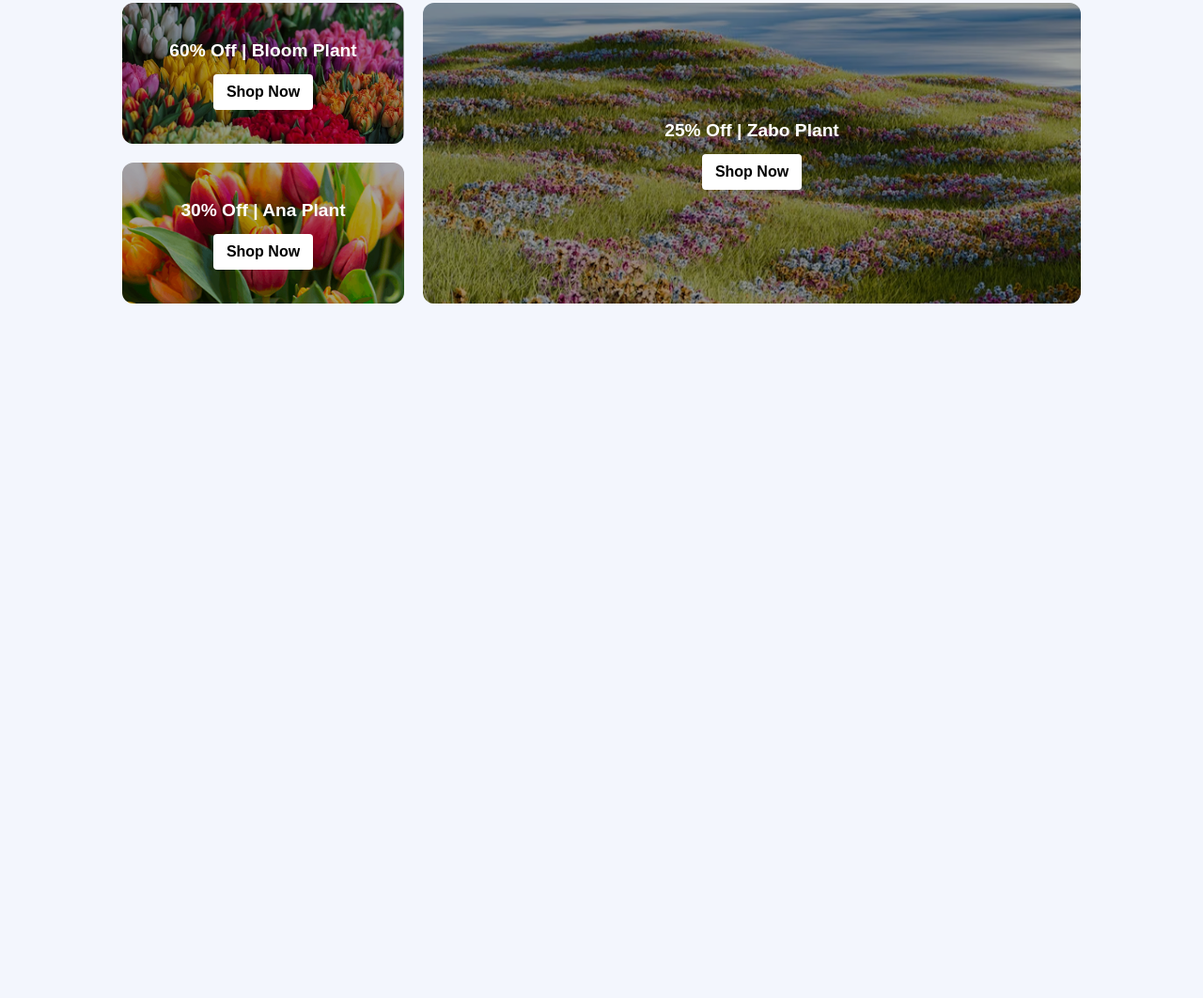
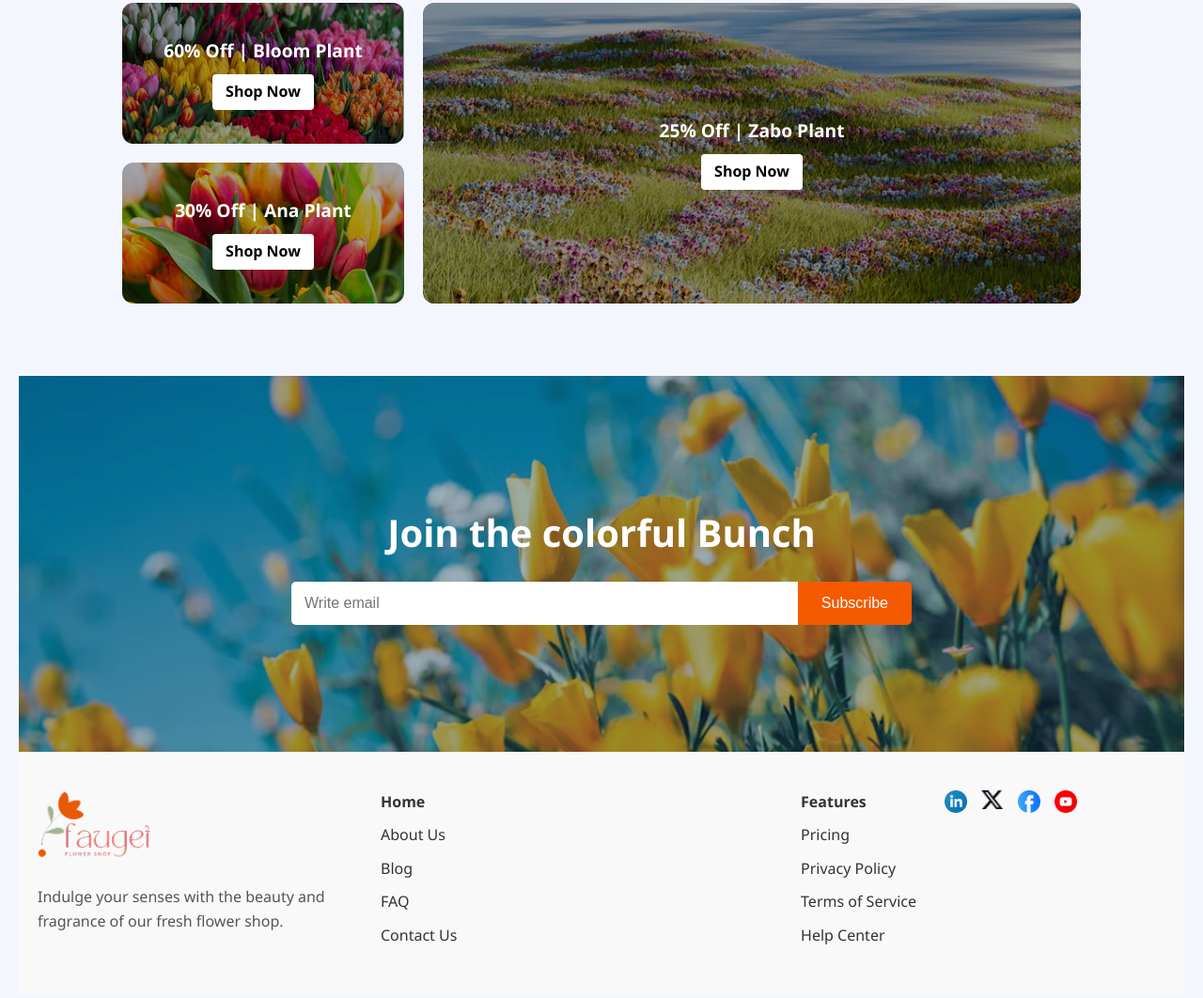
Before and after one commit to rijoyannahid/Second-Assignment, a plain HTML site: page index.html in a window 1280 px wide. Shown: the part 2865-3927 px from the top of the page at 94% size. Before the commit the page ends 3285 px from the top, so only its background shows below. Drawn offline with Linux system fonts and the light colour scheme.

Commit message:
add Email and footer part

```diff
--- a/index.html
+++ b/index.html
@@ -186,3 +186,52 @@
   <br>
   <br>
   <br>
+
+
+   <!-- Email part -->
+
+   <section class="subscribe">
+    <div class="subscribe-overlay">
+      <h2>Join the colorful Bunch</h2>
+      <form class="subscribe-form">
+        <input type="email" placeholder="Write email" required>
+        <button type="submit">Subscribe</button>
+      </form>
+    </div>
+  </section>
+
+  <!--  Footer part -->
+  <footer class="footer">
+    <div class="footer-container">
+      <div class="footer-left">
+        <img src="assets/logo.png" alt="Logo" class="footer-logo" />
+        <p>Indulge your senses with the beauty and fragrance of our fresh flower shop.</p>
+      </div>
+      <div class="footer-links">
+        <ul>
+          <li><strong>Home</strong></li>
+          <li>About Us</li>
+          <li>Blog</li>
+          <li>FAQ</li>
+          <li>Contact Us</li>
+        </ul>
+        <ul>
+          <li><strong>Features</strong></li>
+          <li>Pricing</li>
+          <li>Privacy Policy</li>
+          <li>Terms of Service</li>
+          <li>Help Center</li>
+        </ul>
+      </div>
+      <div class="footer-social">
+        <a href="#"><img src="assets/icon-linkedin.png" alt="LinkedIn"></a>
+        <a href="#"><img src="assets/icon-twitter.png" alt="Twitter"></a>
+        <a href="#"><img src="assets/icon-facebook.png" alt="Facebook"></a>
+        <a href="#"><img src="assets/icon-youtube.png" alt="YouTube"></a>
+      </div>
+    </div>
+  </footer>
+
+
+</body>
+</html>
--- a/styles/style.css
+++ b/styles/style.css
@@ -532,3 +532,173 @@ body {
     padding: 5px 12px;
   }
 }
+
+
+/* Email part */
+
+/* Reset + Base */
+* {
+  margin: 0;
+  padding: 0;
+  box-sizing: border-box;
+}
+body {
+  font-family: 'Segoe UI', sans-serif;
+  line-height: 1.6;
+}
+
+/* 🌼 Subscribe Section */
+.subscribe {
+  background: url('news-letter-bg.png') no-repeat center center/cover;
+  height: 400px;
+  display: flex;
+  align-items: center;
+  justify-content: center;
+}
+
+.subscribe-overlay {
+  text-align: center;
+
+  padding: 40px 20px;
+  width: 90%;
+  max-width: 700px;
+  color: white;
+}
+
+.subscribe-overlay h2 {
+  font-size: 2.5rem;
+  margin-bottom: 20px;
+}
+
+.subscribe-form {
+  display: flex;
+  width: 100%;
+}
+
+.subscribe-form input {
+  flex: 1;
+  padding: 14px;
+  border: none;
+  font-size: 1rem;
+  border-radius: 5px 0 0 5px;
+  outline: none;
+}
+
+.subscribe-form button {
+  padding: 14px 25px;
+  font-size: 1rem;
+  background-color: #f55a00;
+  color: white;
+  border: none;
+  border-radius: 0 5px 5px 0;
+  cursor: pointer;
+  transition: background-color 0.3s ease;
+}
+
+.subscribe-form button:hover {
+  background-color: #d94d00;
+}
+
+
+
+
+
+/* Footer part */
+.footer {
+  background-color: #f9f9f9;
+  padding: 40px 20px;
+  border-top: 1px solid #eee;
+}
+
+.footer-container {
+  display: flex;
+  flex-wrap: wrap;
+  justify-content: space-between;
+  max-width: 1200px;
+  margin: auto;
+  gap: 30px;
+}
+
+.footer-left {
+  flex: 1 1 250px;
+}
+
+.footer-left p {
+  margin-top: 10px;
+  color: #555;
+}
+
+.footer-logo {
+  width: 120px;
+  margin-bottom: 10px;
+}
+
+.footer-links {
+  flex: 2 1 400px;
+  display: flex;
+  justify-content: space-between;
+  gap: 20px;
+}
+
+.footer-links ul {
+  list-style: none;
+}
+
+.footer-links ul li {
+  margin-bottom: 10px;
+  color: #333;
+  cursor: pointer;
+  transition: color 0.2s;
+}
+
+.footer-links ul li:hover {
+  color: #f55a00;
+}
+
+.footer-social {
+  flex: 1 1 150px;
+  display: flex;
+  align-items: top;
+  gap: 15px;
+}
+
+.footer-social img {
+  width: 24px;
+  transition: transform 0.3s ease;
+  cursor: pointer;
+}
+
+.footer-social img:hover {
+  transform: scale(1.2);
+}
+
+/* 📱 Responsive */
+@media (max-width: 768px) {
+  .subscribe-overlay h2 {
+    font-size: 2rem;
+  }
+
+  .subscribe-form {
+    flex-direction: column;
+  }
+
+  .subscribe-form input,
+  .subscribe-form button {
+    width: 100%;
+    border-radius: 5px;
+    margin: 5px 0;
+  }
+
+  .footer-container {
+    flex-direction: column;
+    align-items: flex-start;
+  }
+
+  .footer-links {
+    flex-direction: column;
+  }
+
+  .footer-social {
+    margin-top: 20px;
+  }
+}
```
